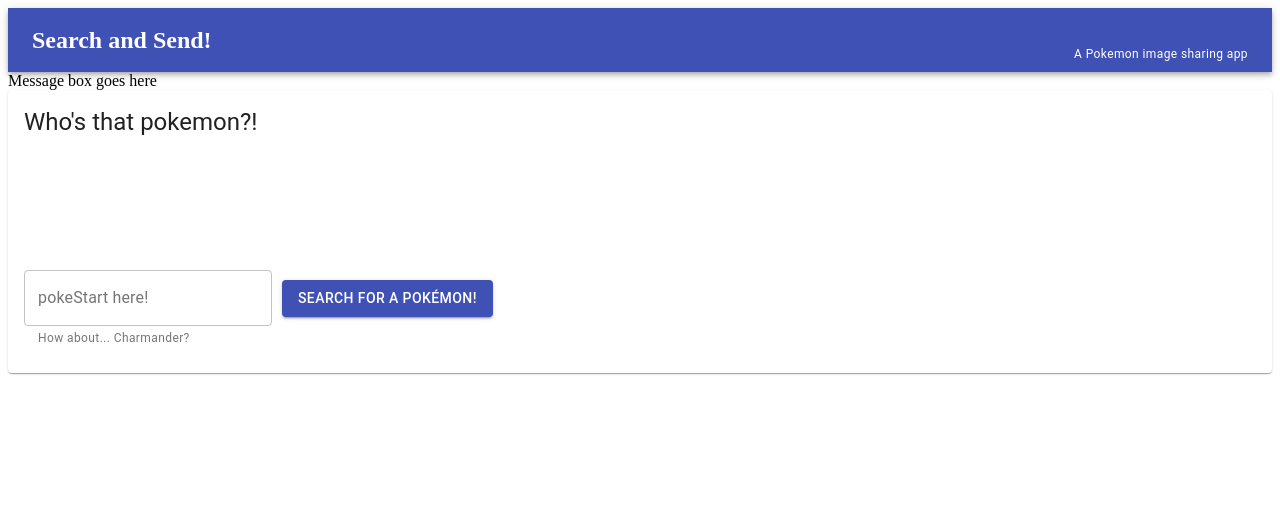
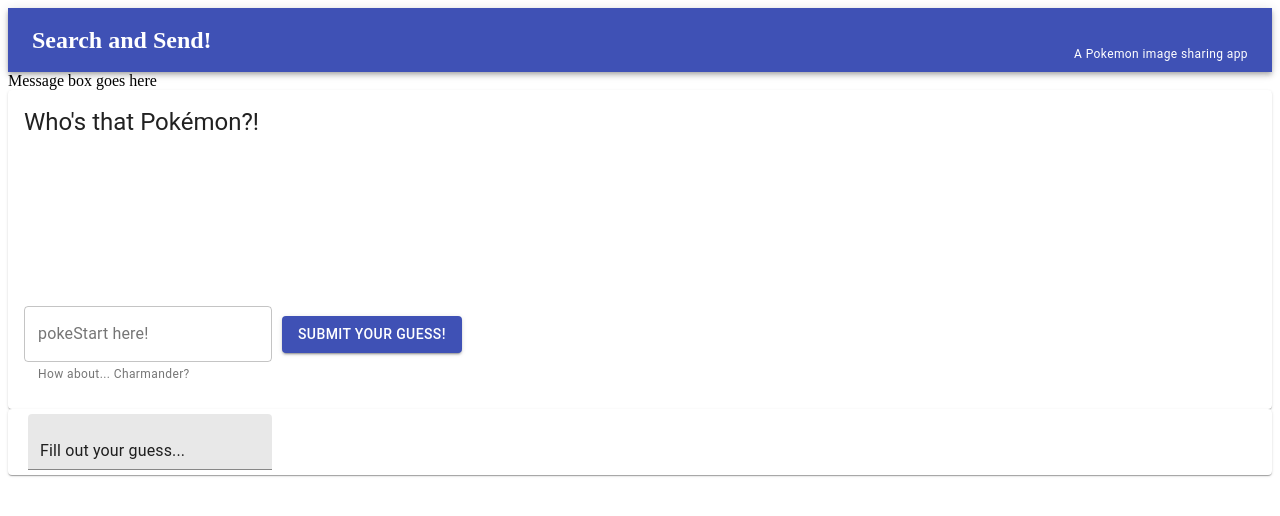
Before and after one commit to itsOrD/khawsar, a React app: page / in a window 1280 px wide. Shown: the top 516 px of the page. Built offline with nearby package versions, Linux system fonts and the light colour scheme; the HTML template or start-up script is replaced by a standard one.

Commit message:
added guess result card

```diff
--- /dev/null
+++ b/client/src/components/Guess.jsx
@@ -0,0 +1,49 @@
+import React from 'react';
+import Card from '@material-ui/core/Card';
+import Button from '@material-ui/core/Button';
+import TextField from '@material-ui/core/TextField';
+import Grid from '@material-ui/core/Grid';
+
+const Guess = (props) => {
+  const { userGuessed, userGuess, userCorrect } = props;
+	return (
+    <Card>
+      {
+        userGuessed ? (
+          <Grid style={{ marginLeft: 10 }}>
+            <TextField
+              variant="outlined"
+              color="primary"
+              value={`Guess: '${userGuess}'`}
+              style={{ margin: 10 }}
+            />
+            {
+              userCorrect ? (
+                <Button
+                  variant="contained"
+                  color="primary"
+                  style={{ margin: 10 }}
+                >Correct!</Button>
+              ) : (
+                <Button
+                  variant="contained"
+                  color="secondary"
+                  style={{ marginTop: 20 }}
+                >Try again!</Button>
+              )
+            }
+          </Grid>
+        ) : (
+          <TextField
+            variant="filled"
+            color="secondary"
+            value={`Fill out your guess...`}
+            style={{ marginLeft: 20, marginBottom: 5, marginTop: 5 }}
+          />
+        )
+      }
+    </Card>
+	)
+};
+
+export default Guess;
--- a/client/src/components/Search.jsx
+++ b/client/src/components/Search.jsx
@@ -1,5 +1,6 @@
 import React from 'react';
 import $ from 'jquery';
+import Guess from './Guess.jsx';
 import Card from '@material-ui/core/Card';
 import CardHeader from '@material-ui/core/CardHeader';
 import CardMedia from '@material-ui/core/CardMedia';
@@ -9,6 +10,7 @@
 import Button from '@material-ui/core/Button';
 import TextField from '@material-ui/core/TextField';
 import { purple } from '@material-ui/core/colors';
+import Grid from '@material-ui/core/Grid';
 
 class Search extends React.Component {
   constructor(props) {
@@ -20,10 +22,14 @@
       randomPokemon: 'Charmander',
       whoThat: [],
       pokeImg: '',
+      pokeData: '',
+      userGuessed: false,
+      userGuess: '',
+      userCorrect: '',
     }
     this.handleChange = this.handleChange.bind(this);
     this.handleSubmit = this.handleSubmit.bind(this);
-    this.pokedex = this.pokedex.bind(this);
+    this.pokedexCheck = this.pokedexCheck.bind(this);
     this.oops = this.oops.bind(this);
     this.wildPokemonAppeared = this.wildPokemonAppeared.bind(this);
   }
@@ -31,20 +37,25 @@
   wildPokemonAppeared(data) {
     console.log('data on client side: ', data)
     this.setState({
-      whoThat: data,
+      pokeData: data,
+      whoThat: data.name,
       pokeImg: data.sprites.front_shiny
     }, () => console.log(`whoThat?  Why its... ${this.state.whoThat.name}! ${this.state.pokeImg}`))
   }
+
+  // componentDidMount() {
+  //   this.wildPokemonAppeared(Math.floor(Math.random() * 807));
+  // }
 
   oops() {
     alert(`Please try again. Professor Oak has added that Pokémon to the Pokédex yet it would seem...`)
   }
 
-  pokedex(pocketMonster) {
+  pokedexCheck(pokeCheck) {
     $.ajax({
       type: "GET",
       url: "/api/find",
-      body: pocketMonster,
+      body: pokeCheck,
       success: (data) => this.wildPokemonAppeared(data),
       failure: () => oops(),
     })
@@ -59,22 +70,23 @@
 
   handleSubmit(e) {
     e.preventDefault();
-    const pokeReq = this.state.pokeSearch;
-    console.log('before: ', pokeReq)
     this.setState({
       pokeSearch: '',
-    }, () => this.pokedex());
+      userGuessed: true,
+      userGuess: e.target.value,
+    }, () => this.pokedexCheck(this.state.userGuess));
   };
 
   render() {
-    const { randomPokemon, pokeSearch, whoThat, pokeImg } = this.state;
+    const { randomPokemon, pokeSearch, whoThat, pokeImg, userCorrect, userGuess, userGuessed } = this.state;
     const { handleChange, handleSubmit } = this;
     return (
+      <div>
         <Card>
-        <CardHeader title="Who's that pokemon?!" />
-        <div>
-        <CardMedia image={pokeImg} style={{ height: 100, width: 100 }}></CardMedia>
-        </div>
+          <CardHeader title="Who's that Pokémon?!" />
+          <Grid container justify="center">
+            <CardMedia image={pokeImg} style={{ height: 136, width: 111 }}></CardMedia>
+          </Grid>
           <CardContent>
             <form id="searchForm" onSubmit={handleSubmit}>
               <TextField
@@ -93,11 +105,13 @@
                 type="submit"
                 form="searchForm"
               >
-              Search for a Pokémon!
+                Submit your guess!
               </Button>
             </form>
           </CardContent>
         </Card>
+        <Guess userGuessed={userGuessed} userGuess={userGuess} userCorrect={userCorrect} />
+      </div>
     )
   }
 };
```
Also changed, not shown: 2 other files (tests, documents, lock files or other folders). Lines whose indentation alone changed are shown as unchanged.
